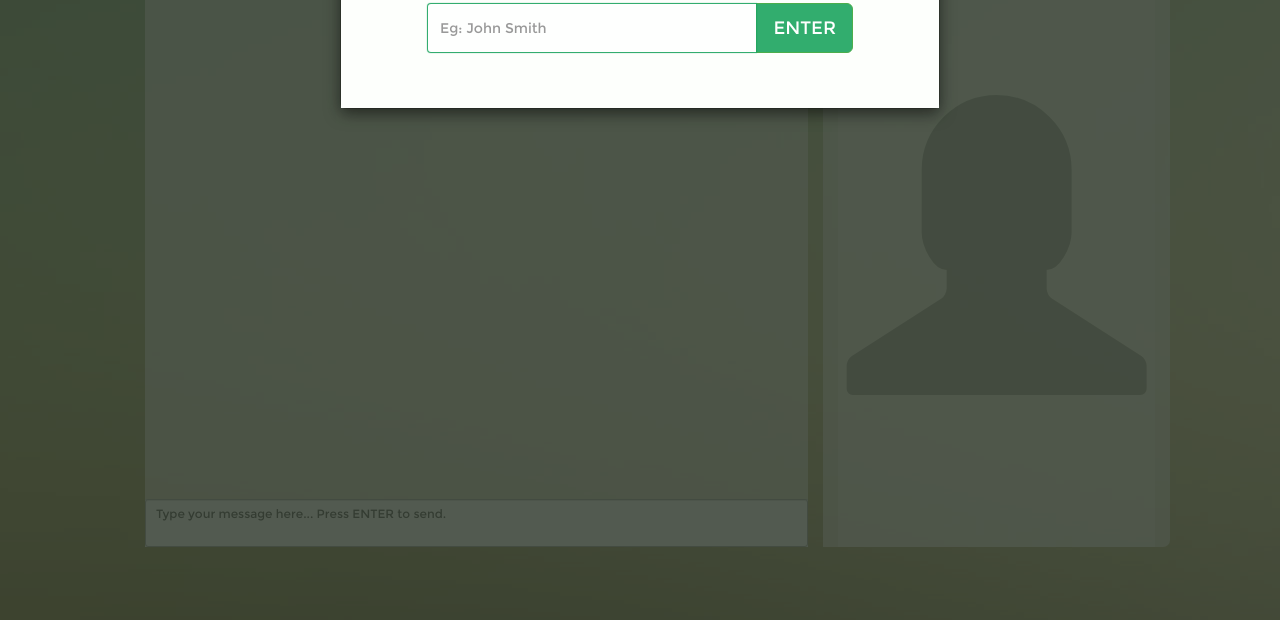
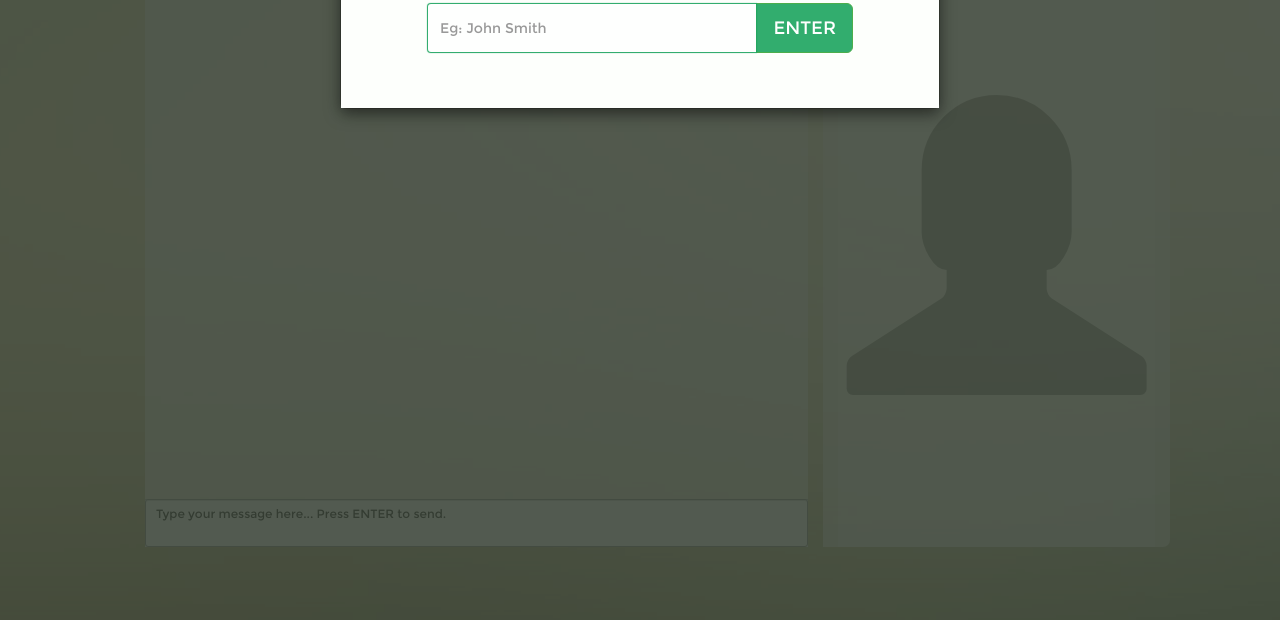
Before and after one commit to Codacus/RealTimeChat, a website: page public/chat.html in a window 1280 px wide. Shown: the part 180-800 px from the top of the page. Drawn offline with nearby package versions, Linux system fonts and the light colour scheme; no server answers.

Commit message:
Attempt to fix background

```diff
--- a/public/css/chat_page.css
+++ b/public/css/chat_page.css
@@ -204,7 +204,7 @@ body{
   -moz-background-size: cover;
   -o-background-size: cover;
   background-size: cover;
-    background:url(../assets/blurbg_3.jpg) no-repeat;
+    background:url(../assets/blurbg_3.jpg) top no-repeat;
 }
 
 .header-default {
```
